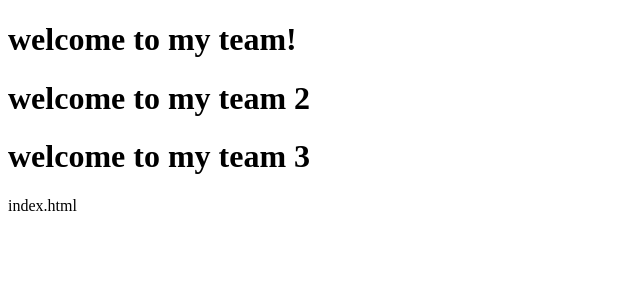
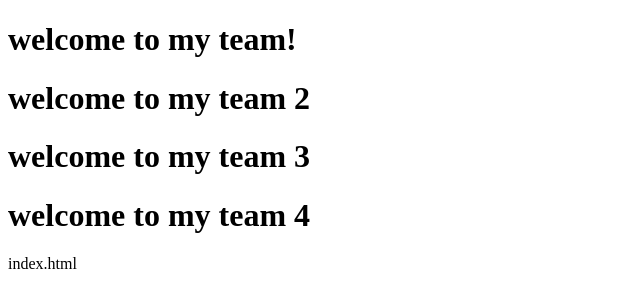
Before and after one commit to voduckhang/demo, a plain HTML site: page index.html in a window 1280 px wide. Shown: the whole page, without its empty margins (0-640 px from the left). Drawn offline with Linux system fonts and the light colour scheme.

Commit message:
tao conflic

```diff
--- a/index.html
+++ b/index.html
@@ -12,6 +12,7 @@
     <h1>welcome to my team!</h1>
     <h1>welcome to my team 2</h1>
     <h1>welcome to my team 3</h1>
+    <h1>welcome to my team 4</h1>
 </body>
 
 </html>
```
